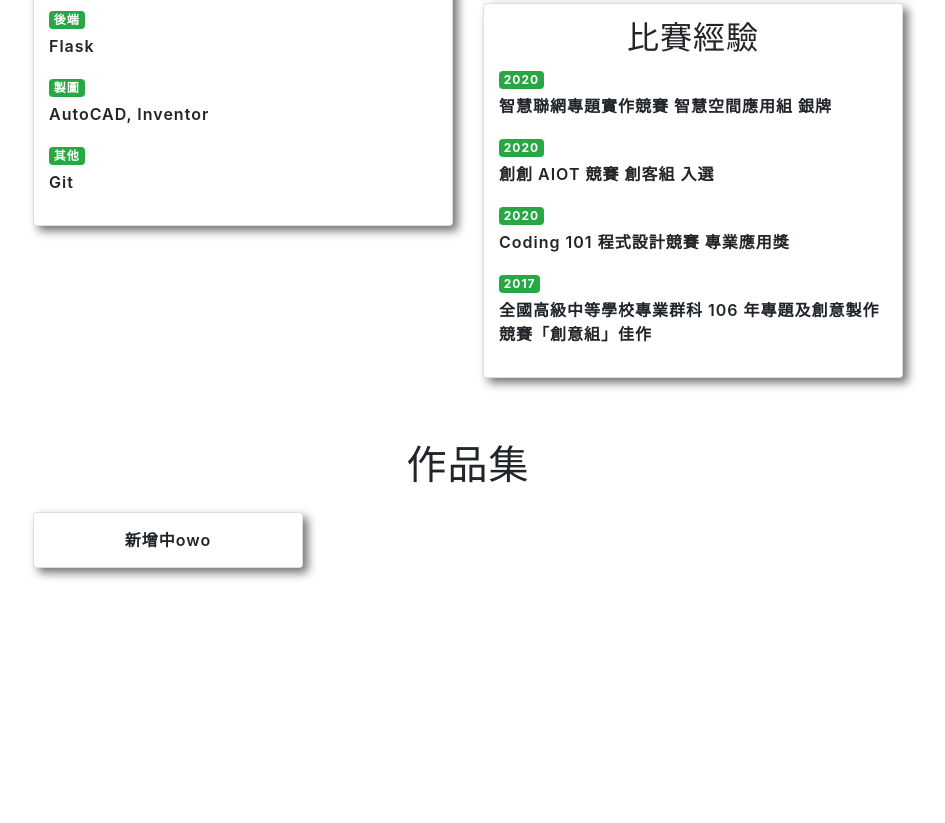
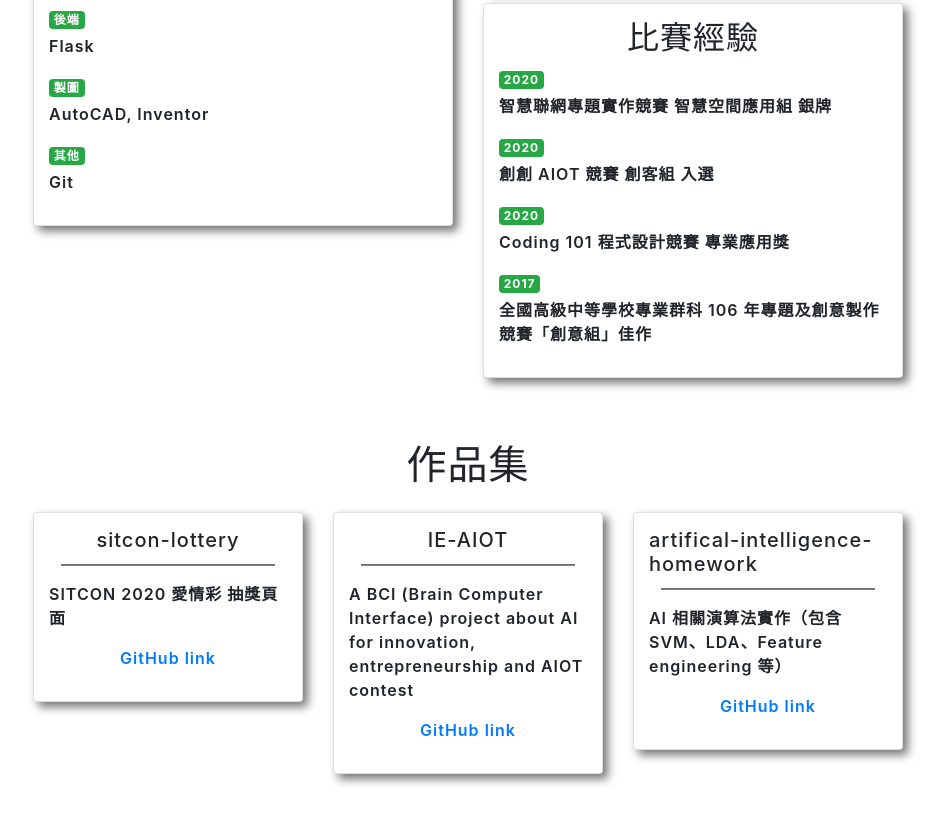
Before and after one commit to darkfanxing/my-resume, a plain HTML site: page index.html in a window 1280 px wide. Shown: the part 745-1568 px from the top of the page, without its empty margins (172-1117 px from the left). Before the commit the page ends 1376 px from the top, so only its background shows below. Drawn offline with nearby package versions, Linux system fonts and the light colour scheme.

Commit message:
Add description of portfolio

```diff
--- a/index.html
+++ b/index.html
@@ -160,7 +160,28 @@
             <h1 class="text-center mt-5">作品集</h1>
             <div class="row">
                 <div class="col-md-4">
-                    <div class="card">新增中owo</div>
+                    <div class="card">
+                        <h5>sitcon-lottery</h5>
+                        <hr />
+                        <p>SITCON 2020 愛情彩 抽獎頁面</p>
+                        <p><a href="https://github.com/darkfanxing/sitcon-lottery">GitHub link</a></p>
+                    </div>
+                </div>
+                <div class="col-md-4">
+                    <div class="card">
+                        <h5>IE-AIOT</h5>
+                        <hr />
+                        <p>A BCI (Brain Computer Interface) project about AI for innovation, entrepreneurship and AIOT contest</p>
+                        <p><a href="https://github.com/darkfanxing/IE-AIOT">GitHub link</a></p>
+                    </div>
+                </div>
+                <div class="col-md-4">
+                    <div class="card">
+                        <h5>artifical-intelligence-homework</h5>
+                        <hr />
+                        <p>AI 相關演算法實作（包含 SVM、LDA、Feature engineering 等）</p>
+                        <p><a href="https://github.com/darkfanxing/artifical-intelligence-homework">GitHub link</a></p>
+                    </div>
                 </div>
             </div>
         </div>
--- a/style/main.css
+++ b/style/main.css
@@ -12,6 +12,7 @@
     width: 120px;
     border-radius: 50%;
 }
+
 
 
 /* 一般設定 */
@@ -43,3 +44,15 @@
 .social-icon {
     color: #28A745;
 }
+
+h5 {
+    margin: 0!important;
+}
+
+hr {
+    height: 1px!important;
+    width: 90%;
+    margin-top: 12px!important;
+    border: none;
+    background: gray;
+}
```
